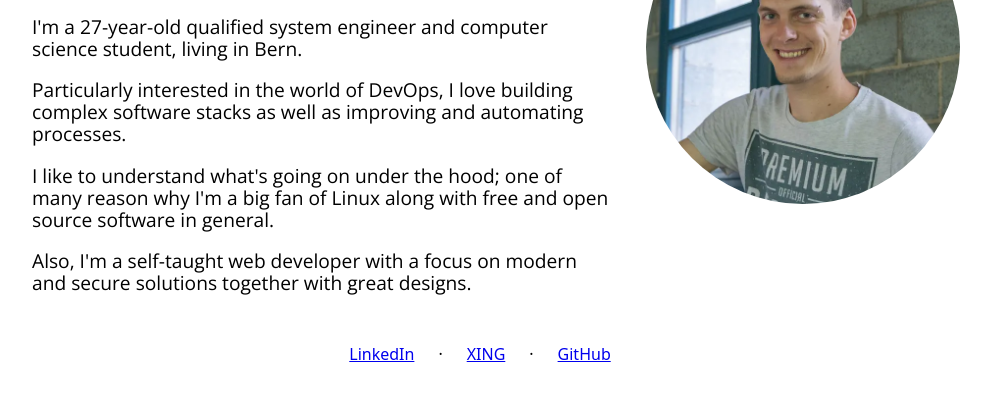
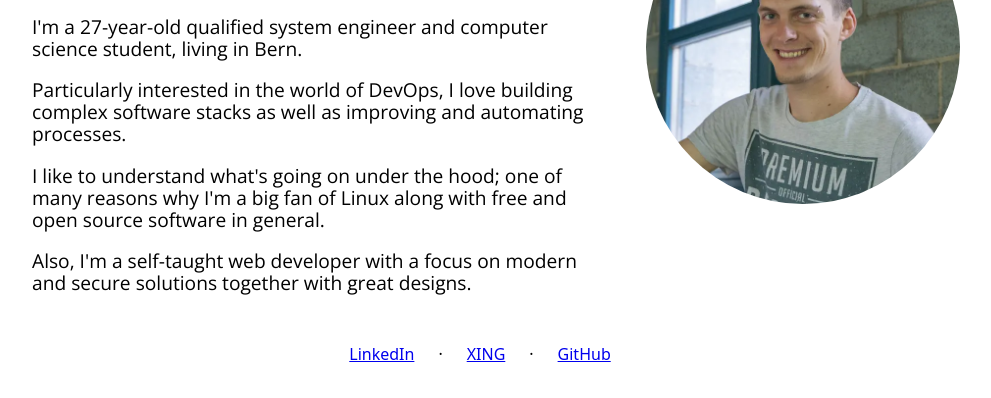
Before and after one commit to paescuj/paescuj.ch, a website built with Vite: page index.html in a window 1280 px wide. Shown: the part 238-636 px from the top of the page, without its empty margins (160-1151 px from the left). Built offline with nearby package versions, Linux system fonts and the light colour scheme.

Commit message:
Fix small typo
🙈

```diff
--- a/index.html
+++ b/index.html
@@ -83,7 +83,7 @@
           </h3>
           <h3>
             I like to understand what's going on under the hood; one of many
-            reason why I'm a big fan of Linux along with free and open source
+            reasons why I'm a big fan of Linux along with free and open source
             software in general.
           </h3>
           <h3>
```
